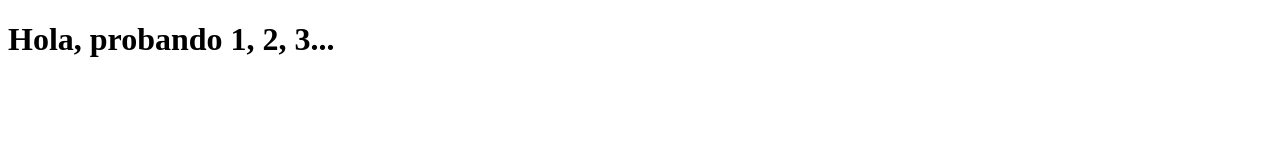
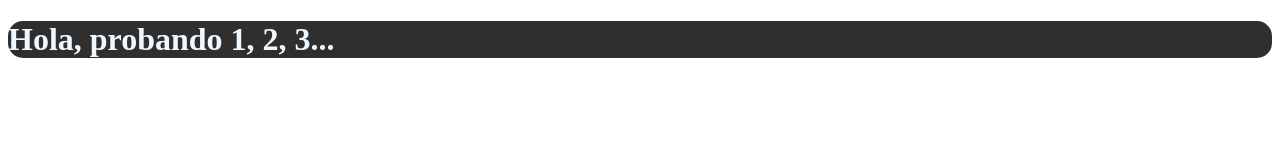
Before and after one commit to cesmarnic/EjemploPractica1, a plain HTML site: page index.html in a window 1280 px wide. Drawn offline with Linux system fonts and the light colour scheme.

Commit message:
Cambios de estilo

```diff
--- a/index.html
+++ b/index.html
@@ -1,9 +1,19 @@
 <!DOCTYPE html>
 <html>
+
 <head>
   <title>Pagina de Prueba</title>
+  <style>
+    h1{
+      border-radius: 15px;
+      background: #2f2f2f;
+      color: aliceblue;
+    }
+  </style>
 </head>
+
 <body>
   <h1>Hola, probando 1, 2, 3...</h1>
 </body>
+
 </html>
```
Lines whose indentation alone changed are shown as unchanged.
